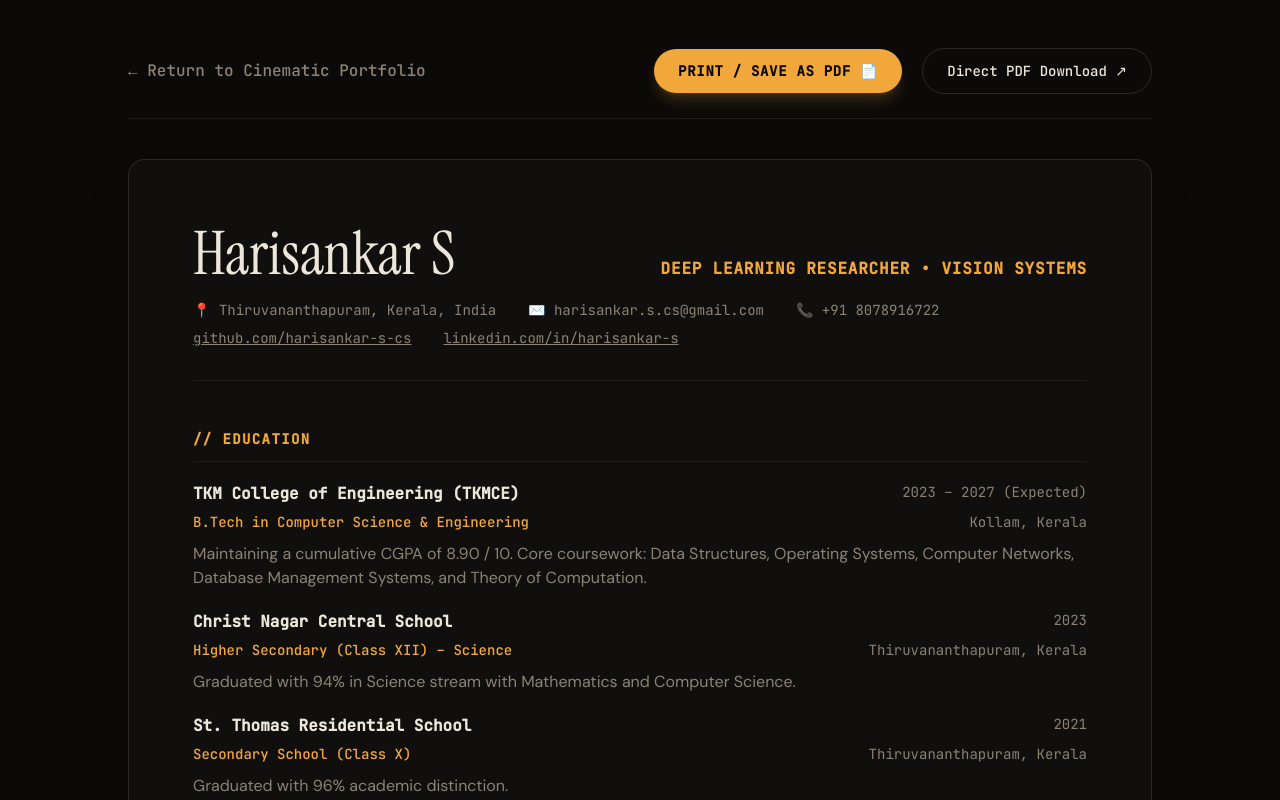
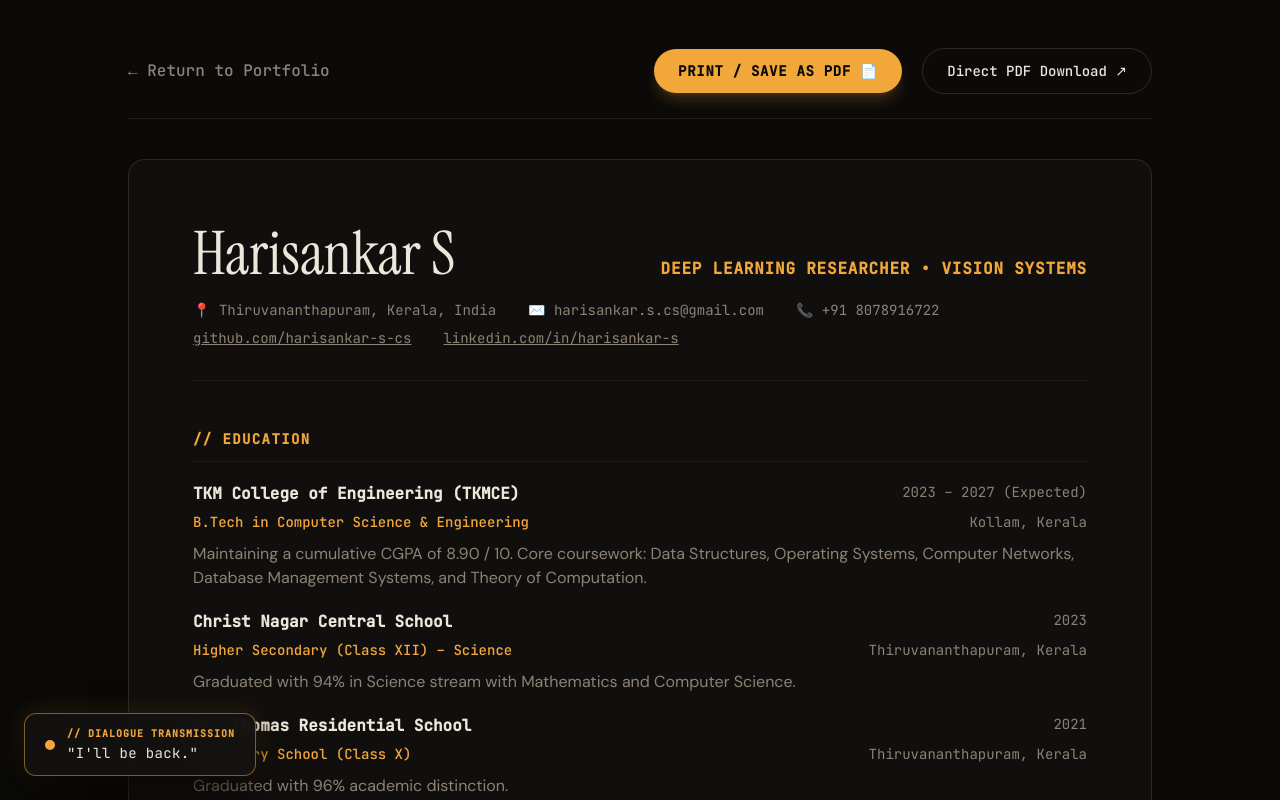
Before and after one commit to harisankar-s-cs/aws-portfolio, a React (Vite) app: page /resume in a window 1280 px wide. Both pictures are taken after a click on the button "PRINT / SAVE AS PDF 📄". Shown: the top 800 px of the page. Built offline with nearby package versions, Linux system fonts and the light colour scheme; no server answers.

Commit message:
fix(dialogues,resume): enhance toast visibility and repeatability, update resume back link

```diff
--- a/src/App.tsx
+++ b/src/App.tsx
@@ -57,7 +57,7 @@ export default function App() {
 
         {/* Application Routes */}
         <Routes>
-          <Route path="/resume" element={<ResumeView />} />
+          <Route path="/resume" element={<ResumeView onTriggerDialogue={triggerDialogue} />} />
           <Route
             path="/"
             element={
--- a/src/components/common/DialogueToast.tsx
+++ b/src/components/common/DialogueToast.tsx
@@ -10,13 +10,24 @@ export function DialogueToast({ message, visible }: DialogueToastProps) {
   if (!visible || !message) return null
 
   return (
-    <div className="fixed bottom-8 left-8 z-50 pointer-events-none animate-in fade-in slide-in-from-bottom-2 duration-300">
-      <div className="flex items-center gap-2.5 px-4 py-2 rounded-full border border-hairlineLight bg-[#141210]/95 shadow-2xl backdrop-blur-md">
-        <span className="h-1.5 w-1.5 rounded-full bg-amber-lamp" />
-        <span className="font-mono text-xs text-bone tracking-wide">
-          "{message}"
+    <aside
+      aria-label="Cinematic dialogue toast"
+      className="fixed bottom-6 left-6 z-50 pointer-events-none transition-all duration-300 ease-out animate-in fade-in slide-in-from-bottom-3"
+    >
+      <div className="flex items-center gap-3 px-5 py-3 rounded-xl border border-amber-lamp/50 bg-[#141210]/95 text-bone shadow-[0_12px_36px_rgba(0,0,0,0.85),0_0_24px_rgba(242,167,59,0.18)] backdrop-blur-md">
+        <span className="flex h-2.5 w-2.5 relative shrink-0">
+          <span className="animate-ping absolute inline-flex h-full w-full rounded-full bg-amber-lamp opacity-75" />
+          <span className="relative inline-flex rounded-full h-2.5 w-2.5 bg-amber-lamp" />
         </span>
+        <div className="flex flex-col">
+          <span className="font-mono text-[10px] tracking-widest uppercase text-amber-lamp font-bold flex items-center gap-1.5">
+            <span>// DIALOGUE TRANSMISSION</span>
+          </span>
+          <span className="font-mono text-xs sm:text-sm text-bone tracking-wide font-normal pt-0.5">
+            "{message}"
+          </span>
+        </div>
       </div>
-    </div>
+    </aside>
   )
 }
--- a/src/components/routes/CaseStudy.tsx
+++ b/src/components/routes/CaseStudy.tsx
@@ -140,6 +140,7 @@ export function CaseStudy({ onTriggerDialogue }: CaseStudyProps) {
         <div className="flex items-center gap-4">
           <button
             onMouseEnter={() => onTriggerDialogue?.('restrictedItem', dialogues.restrictedItem)}
+            onClick={() => onTriggerDialogue?.('restrictedItem', dialogues.restrictedItem)}
             className="text-muted hover:text-amber-lamp transition-colors cursor-help border border-hairline px-3 py-1 rounded"
             title="Institutional NDA / Peer Review restricted access"
           >
--- a/src/components/routes/ResumeView.tsx
+++ b/src/components/routes/ResumeView.tsx
@@ -5,9 +5,15 @@ import { personal } from '../../content/personal'
 import { journey } from '../../content/journey'
 import { projects } from '../../content/projects'
 import { toolkit } from '../../content/toolkit'
+import { dialogues } from '../../content/dialogues'
 
-export function ResumeView() {
+interface ResumeViewProps {
+  onTriggerDialogue?: (key: string, quote: string) => void
+}
+
+export function ResumeView({ onTriggerDialogue }: ResumeViewProps) {
   const handlePrint = () => {
+    onTriggerDialogue?.('resumeDownload', dialogues.resumeDownload)
     window.print()
   }
 
@@ -25,12 +31,13 @@ export function ResumeView() {
           to="/"
           className="text-muted hover:text-amber-lamp flex items-center gap-2 transition-colors cursor-pointer text-base font-medium"
         >
-          <span>← Return to Cinematic Portfolio</span>
+          <span>← Return to Portfolio</span>
         </Link>
 
         <div className="flex items-center gap-5">
           <button
             onClick={handlePrint}
+            onMouseEnter={() => onTriggerDialogue?.('resumeDownload', dialogues.resumeDownload)}
             className="px-6 py-3 rounded-full bg-amber-lamp text-background font-bold uppercase tracking-wider hover:bg-amber-400 transition-all cursor-pointer shadow-lg shadow-amber-lamp/20 text-sm"
           >
             Print / Save as PDF 📄
@@ -38,6 +45,7 @@ export function ResumeView() {
           <a
             href="/resume.pdf"
             download="Harisankar_S_Resume.pdf"
+            onMouseEnter={() => onTriggerDialogue?.('resumeDownload', dialogues.resumeDownload)}
             className="px-6 py-3 rounded-full border border-hairlineLight text-bone hover:border-amber-lamp hover:text-amber-lamp transition-all cursor-pointer text-sm font-medium"
           >
             Direct PDF Download ↗
--- a/src/components/sections/Contact.tsx
+++ b/src/components/sections/Contact.tsx
@@ -57,6 +57,7 @@ export function Contact({ onTriggerDialogue }: ContactProps) {
 
         <button
           onClick={handleCopyEmail}
+          onMouseEnter={handleMouseEnterContact}
           className="text-left font-display text-3xl sm:text-4xl lg:text-5xl text-bone hover:text-amber-lamp transition-colors duration-300 font-normal tracking-tight break-all cursor-pointer group"
           data-cursor="COPY"
         >
--- a/src/components/sections/Hero.tsx
+++ b/src/components/sections/Hero.tsx
@@ -123,6 +123,7 @@ export function Hero({ onTriggerDialogue }: HeroProps) {
             <a
               href="/resume"
               onMouseEnter={() => onTriggerDialogue?.('resumeDownload', dialogues.resumeDownload)}
+              onClick={() => onTriggerDialogue?.('resumeDownload', dialogues.resumeDownload)}
               className="px-6 py-3 rounded-full border border-hairlineLight text-bone hover:border-amber-lamp hover:text-amber-lamp transition-all cursor-pointer font-medium"
               data-cursor="RESUME"
             >
--- a/src/components/sections/Toolkit.tsx
+++ b/src/components/sections/Toolkit.tsx
@@ -21,6 +21,7 @@ export function Toolkit({ onTriggerDialogue }: ToolkitProps) {
       {/* Section Header */}
       <div
         onMouseEnter={handleHeadingMouseEnter}
+        onClick={handleHeadingMouseEnter}
         className="flex flex-col sm:flex-row sm:items-end justify-between gap-4 hairline-b pb-6 cursor-default"
       >
         <div className="space-y-2.5">
--- a/src/hooks/useDialogue.ts
+++ b/src/hooks/useDialogue.ts
@@ -1,11 +1,10 @@
 // src/hooks/useDialogue.ts
-import { useState, useCallback } from 'react'
+import { useState, useCallback, useRef } from 'react'
 
 export interface DialogueToastState {
   message: string
   visible: boolean
-  x?: number
-  y?: number
+  source?: string
 }
 
 export function useDialogue() {
@@ -14,28 +13,34 @@ export function useDialogue() {
     visible: false
   })
 
-  const triggerDialogue = useCallback((key: string, quote: string, clientX?: number, clientY?: number) => {
-    try {
-      const storageKey = `dialogue_seen_${key}`
-      if (sessionStorage.getItem(storageKey)) {
-        return // Trigger only once per element per session
-      }
-      sessionStorage.setItem(storageKey, 'true')
+  // Timestamp tracking for cooldown per key (6 seconds cooldown instead of permanent session lockout)
+  const lastTriggerRef = useRef<Map<string, number>>(new Map())
+  const dismissTimerRef = useRef<NodeJS.Timeout | null>(null)
 
-      setToast({
-        message: quote,
-        visible: true,
-        x: clientX,
-        y: clientY
-      })
+  const triggerDialogue = useCallback((key: string, quote: string) => {
+    const now = Date.now()
+    const lastTime = lastTriggerRef.current.get(key) || 0
 
-      // Auto dismiss after 2.2s as specified
-      setTimeout(() => {
-        setToast((prev) => ({ ...prev, visible: false }))
-      }, 2200)
-    } catch (e) {
-      // In case sessionStorage is blocked in private browsing
+    // Cooldown of 5.5 seconds per specific quote key to prevent jitter spam while staying repeatable
+    if (now - lastTime < 5500) {
+      return
     }
+    lastTriggerRef.current.set(key, now)
+
+    if (dismissTimerRef.current) {
+      clearTimeout(dismissTimerRef.current)
+    }
+
+    setToast({
+      message: quote,
+      visible: true,
+      source: key
+    })
+
+    // Display for 3.5s so it's comfortably readable
+    dismissTimerRef.current = setTimeout(() => {
+      setToast((prev) => ({ ...prev, visible: false }))
+    }, 3500)
   }, [])
 
   return { toast, triggerDialogue }
```
